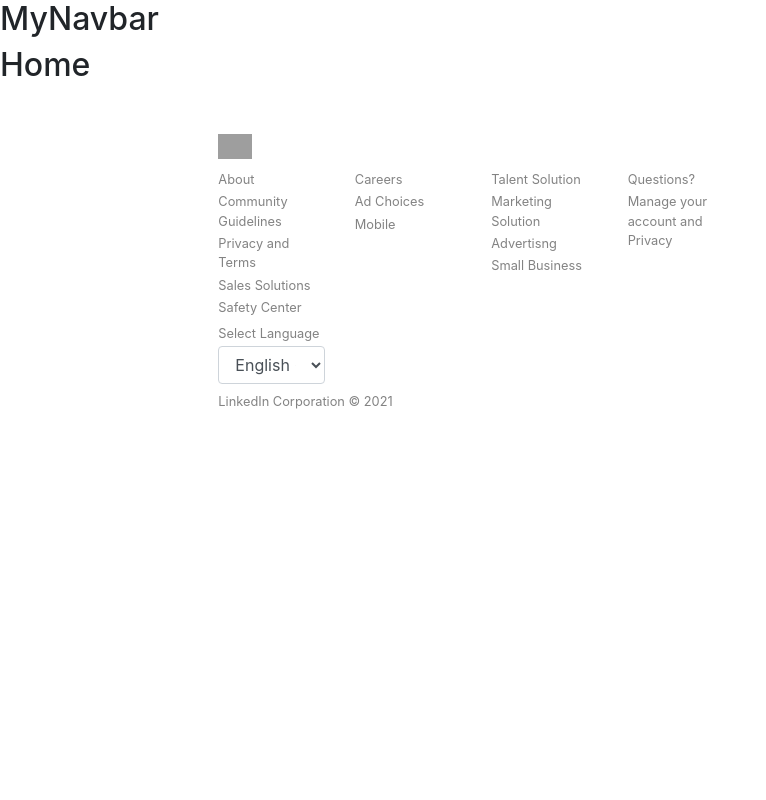
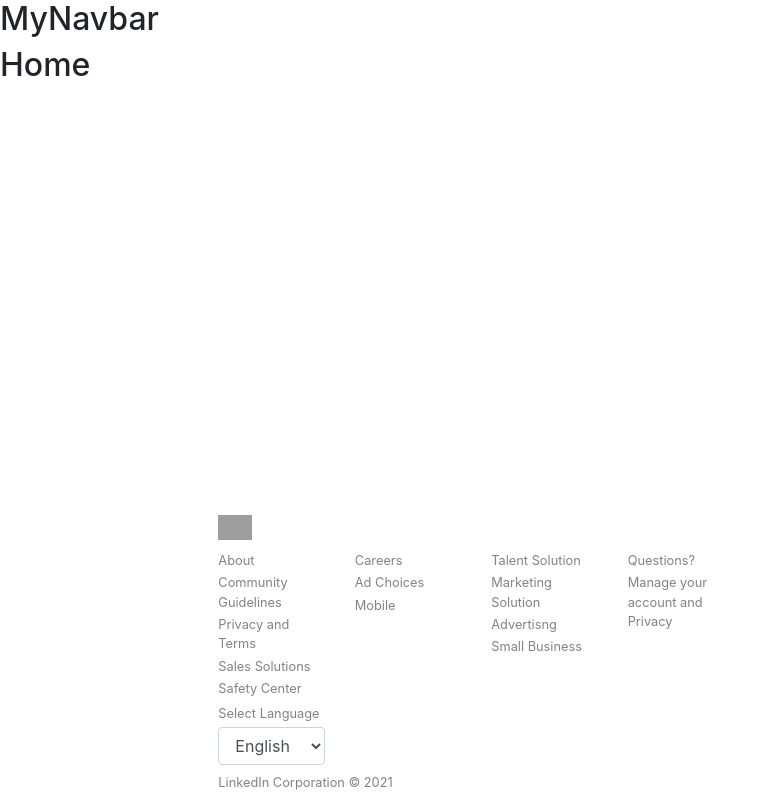
Before and after one commit to Asadbek01/linkedin-clone, a React (Create React App) app: page / in a window 1280 px wide. Shown: the whole page, without its empty margins (0-766 px from the left). Built offline with nearby package versions, Linux system fonts and the light colour scheme; grey boxes are pictures that could not be loaded.

Commit message:
style added for the footer

```diff
--- a/src/Components/Asset/Footerr.css
+++ b/src/Components/Asset/Footerr.css
@@ -1,3 +1,10 @@
+footer {
+  position: fixed;
+
+  width: 100%;
+  bottom: 0px;
+  z-index: 1;
+}
 .footer-links {
   text-align: left;
   font-size: 0.8em;
```
